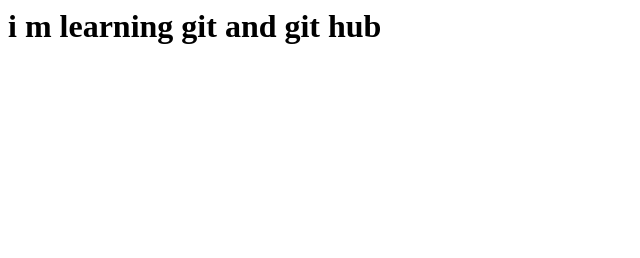
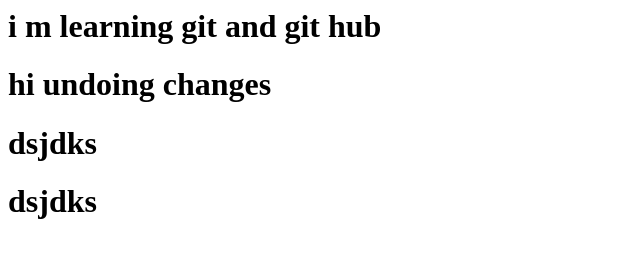
Before and after one commit to Akanksha-94/localRepo, a plain HTML site: page index.html in a window 1280 px wide. Shown: the whole page, without its empty margins (0-640 px from the left). Drawn offline with Linux system fonts and the light colour scheme.

Commit message:
add one line in html

```diff
--- a/index.html
+++ b/index.html
@@ -1 +1,4 @@
 <h1> i m learning git  and git hub</h1>
+<h1> hi undoing changes</h1>
+<h1> dsjdks</h1>
+<h1> dsjdks</h1>
```
